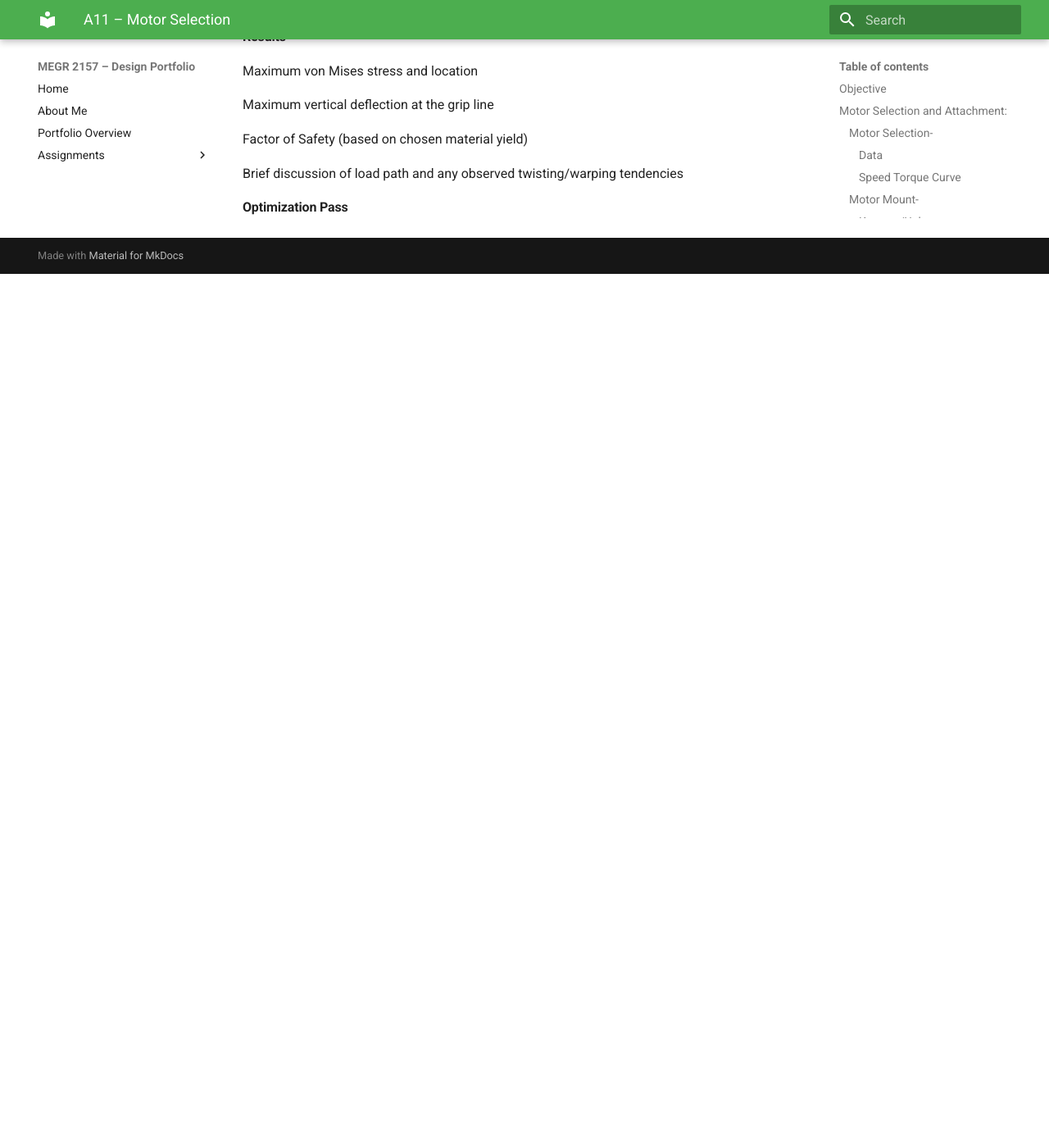
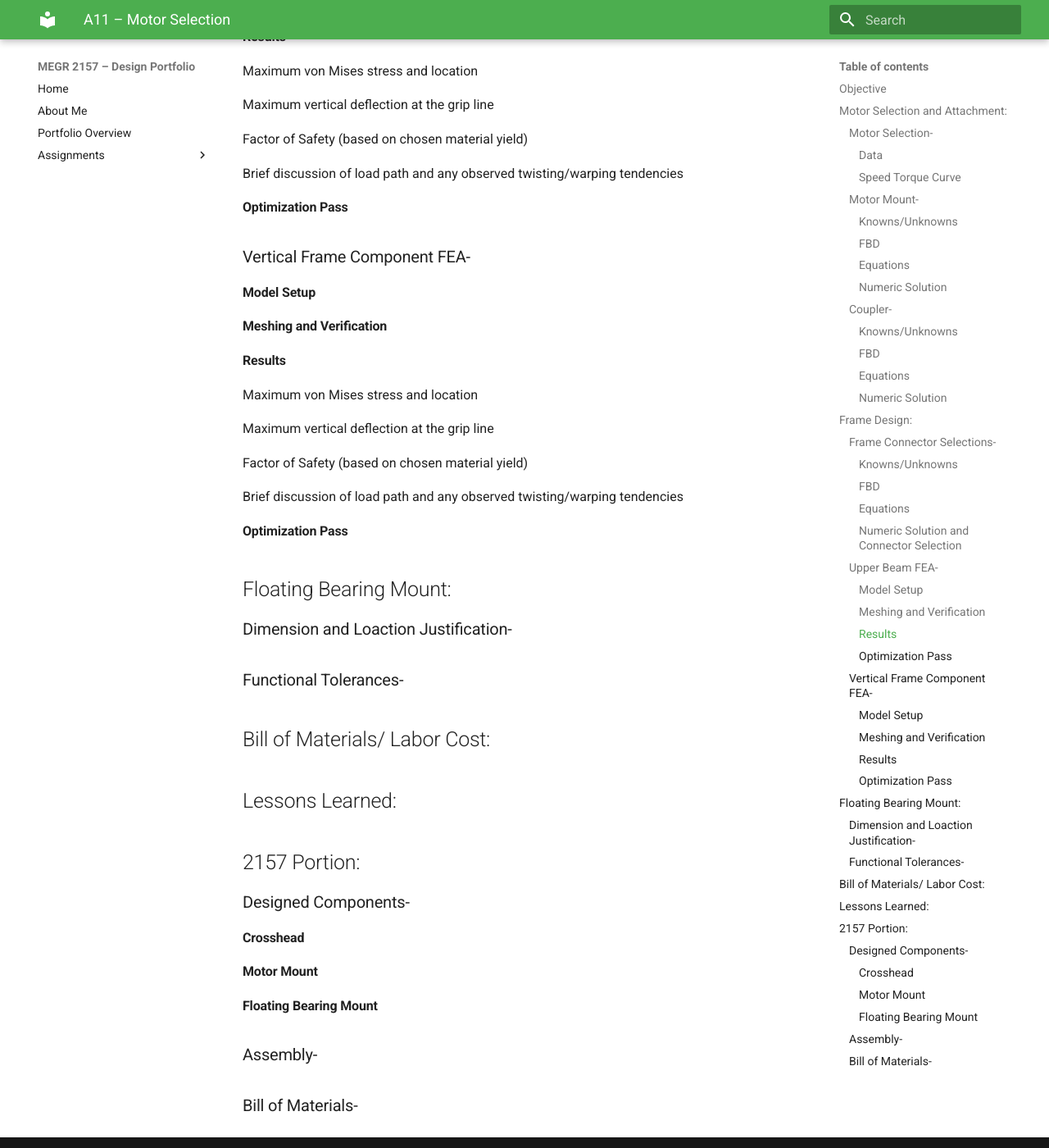
Before and after one commit to Taylor-Rockefeller-Portfolio/megr2157-portfolio, an MkDocs documentation site: the page built from docs/assignments/a11/index.md, in a window 1280 px wide and 1400 px high, scrolled down 5826 px. Shown: the whole window at 82% size. Built offline with MkDocs 1.6.1 and Material for MkDocs 9.7.7, drawn with Linux system fonts in a browser that asks for light colours; before the commit the page ends 6160 px from its top, so only the background shows below that.

Commit message:
Update index.md

```diff
--- a/docs/assignments/a11/index.md
+++ b/docs/assignments/a11/index.md
@@ -79,3 +79,49 @@ Brief discussion of load path and any observed twisting/warping tendencies
 
 
 #### Optimization Pass
+
+### Vertical Frame Component FEA-
+
+#### Model Setup
+
+#### Meshing and Verification
+
+#### Results
+
+Maximum von Mises stress and location
+
+
+Maximum vertical deflection at the grip line
+
+
+Factor of Safety (based on chosen material yield)
+
+
+Brief discussion of load path and any observed twisting/warping tendencies
+
+
+#### Optimization Pass
+
+## Floating Bearing Mount:
+
+### Dimension and Loaction Justification-
+
+### Functional Tolerances-
+
+## Bill of Materials/ Labor Cost:
+
+## Lessons Learned:
+
+## 2157 Portion:
+
+### Designed Components-
+
+#### Crosshead
+
+#### Motor Mount
+
+#### Floating Bearing Mount
+
+### Assembly-
+
+### Bill of Materials-
```
